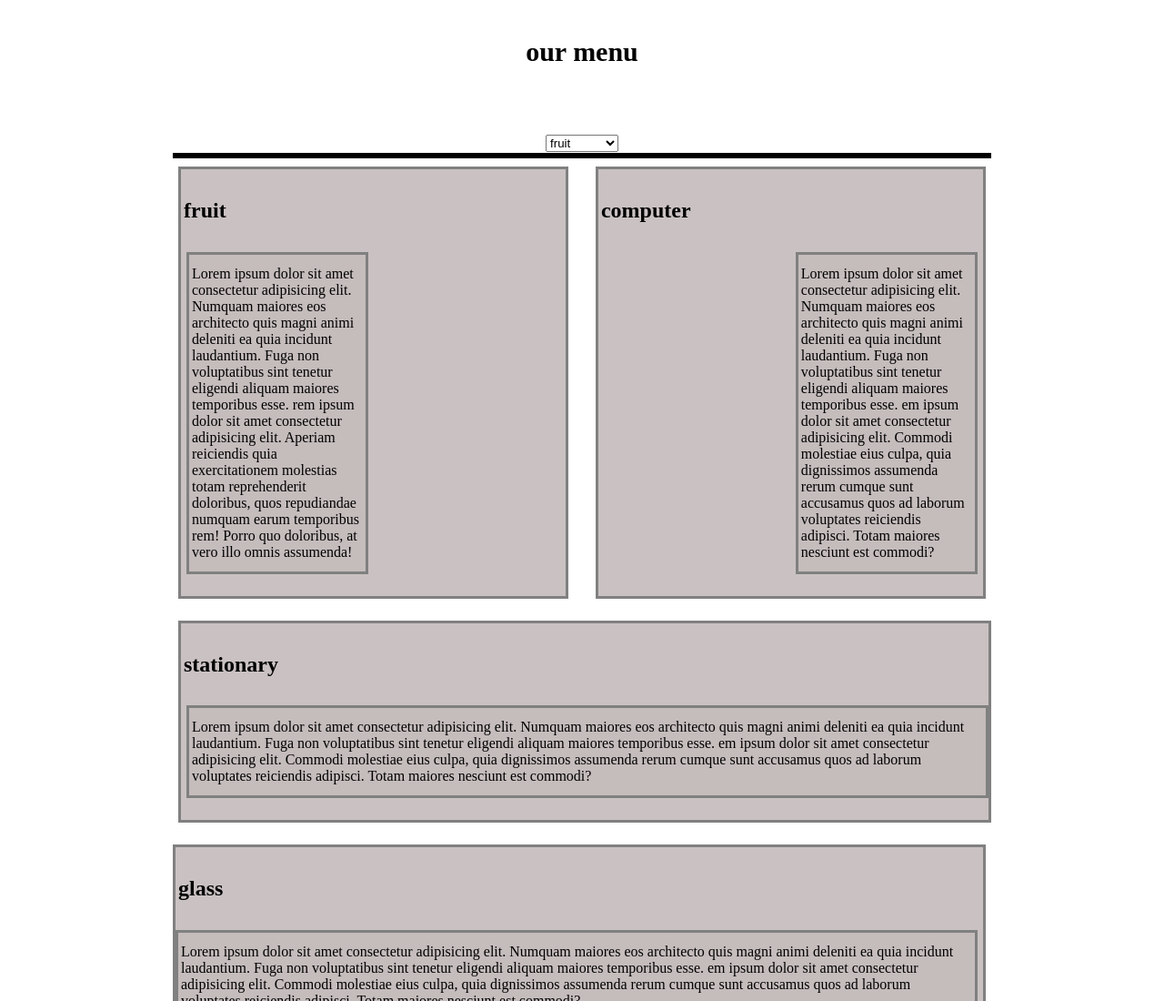
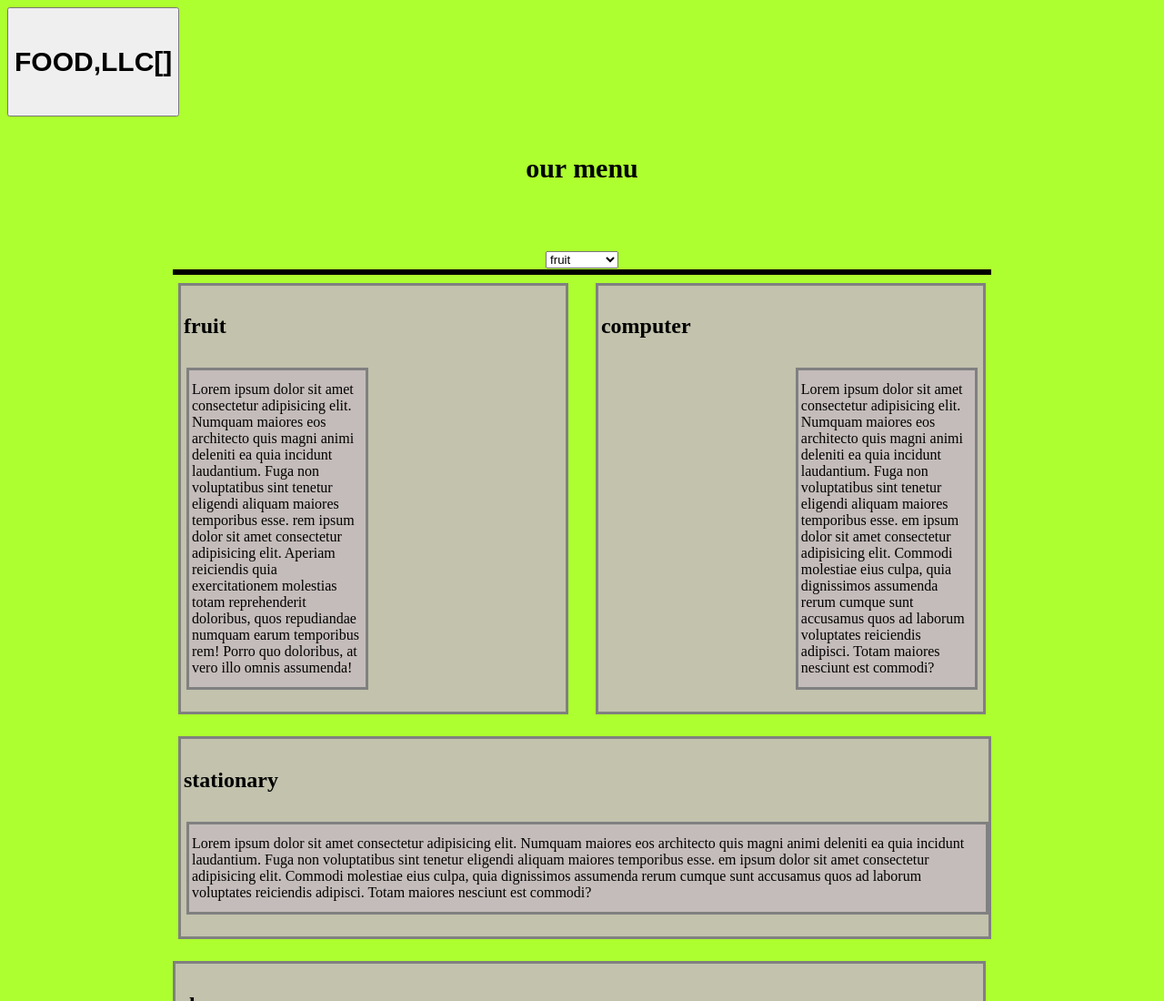
Before and after one commit to sonupandey03/module3solution, a plain HTML site: page index.html in a window 1280 px wide. Shown: the top 1100 px of the page at 91% size. Drawn offline with Linux system fonts and the light colour scheme.

Commit message:
Update index.html

```diff
--- a/index.html
+++ b/index.html
@@ -54,12 +54,25 @@ header{
     text-align: center;
     font-size: 24px;
 }
-
+body{
+    background-color: greenyellow;
+}
+.right{
+    text-align: left;
+}
+.right a:active{
+    color:red;
+}
     </style>
 </head>
-<body>
+    <header>
+        <div class="right">
+            <button class="btn">
+           <H4>FOOD,LLC[]</H4>
+            </button>
+        </div>
+
     <h4>our menu</h4>
-    <header>
          <br><select name="fruit" id="">
              <option value="fruit">fruit</option>
              <option value="computer">computer</option>
```
